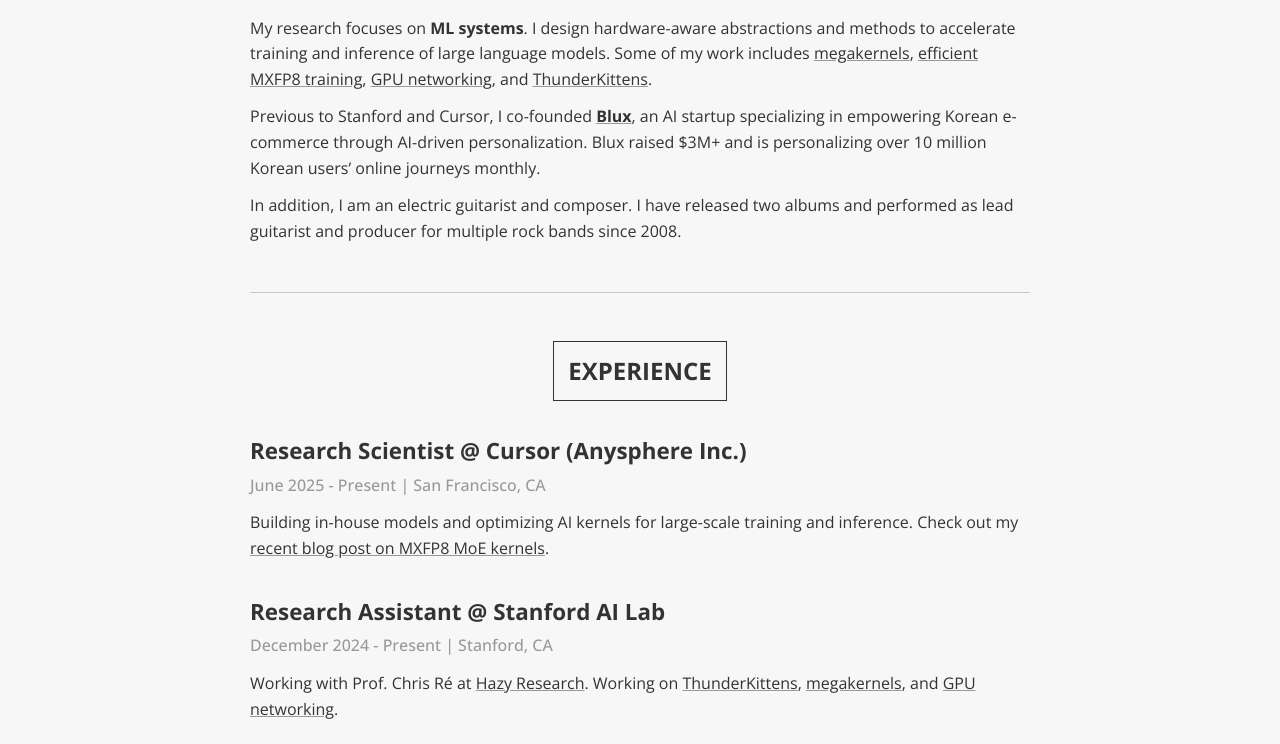
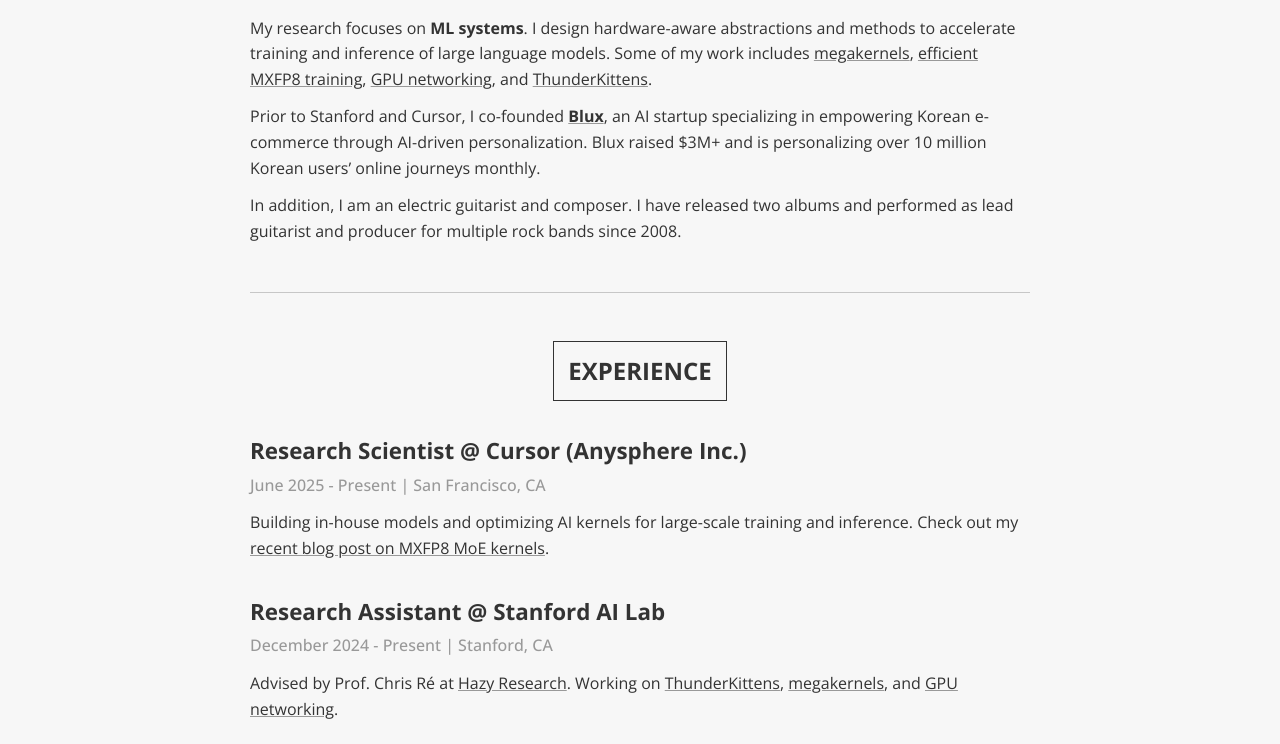
Before and after one commit to StuartSul/StuartSul.github.io_src, a Jekyll site: the page built from index.html, in a window 1280 px wide and 1400 px high. Shown: the part 653-1397 px from the top of the window. Built offline with Jekyll 4.4.1, drawn with Linux system fonts in a browser that asks for light colours.

Commit message:
Couple small fixes

```diff
--- a/_includes/about.md
+++ b/_includes/about.md
@@ -4,7 +4,7 @@
 
 My research focuses on **ML systems**. I design hardware-aware abstractions and methods to accelerate training and inference of large language models. Some of my work includes [megakernels](https://hazyresearch.stanford.edu/blog/2025-05-27-no-bubbles), [efficient MXFP8 training](https://cursor.com/blog/kernels), [GPU networking](https://hazyresearch.stanford.edu/blog/2025-09-22-pgl), and [ThunderKittens](https://github.com/HazyResearch/ThunderKittens).
 
-Previous to Stanford and Cursor, I co-founded [**Blux**](https://blux.ai/), an AI startup specializing in empowering Korean e-commerce through AI-driven personalization. Blux raised $3M+ and is personalizing over 10 million Korean users' online journeys monthly.
+Prior to Stanford and Cursor, I co-founded [**Blux**](https://blux.ai/), an AI startup specializing in empowering Korean e-commerce through AI-driven personalization. Blux raised $3M+ and is personalizing over 10 million Korean users' online journeys monthly.
 
 In addition, I am an electric guitarist and composer. I have released two albums and performed as lead guitarist and producer for multiple rock bands since 2008.
 
@@ -20,7 +20,7 @@
 ## Research Assistant @ Stanford AI Lab
 #### December 2024 - Present | Stanford, CA
 
-Working with Prof. Chris Ré at [Hazy Research](https://hazyresearch.stanford.edu/). Working on [ThunderKittens](https://github.com/HazyResearch/ThunderKittens), [megakernels](https://hazyresearch.stanford.edu/blog/2025-05-27-no-bubbles), and [GPU networking](https://hazyresearch.stanford.edu/blog/2025-09-22-pgl).
+Advised by Prof. Chris Ré at [Hazy Research](https://hazyresearch.stanford.edu/). Working on [ThunderKittens](https://github.com/HazyResearch/ThunderKittens), [megakernels](https://hazyresearch.stanford.edu/blog/2025-05-27-no-bubbles), and [GPU networking](https://hazyresearch.stanford.edu/blog/2025-09-22-pgl).
 
 ## Co-Founder and CTO @ Blux
 #### July 2021 - August 2023 | Seoul, South Korea
```
